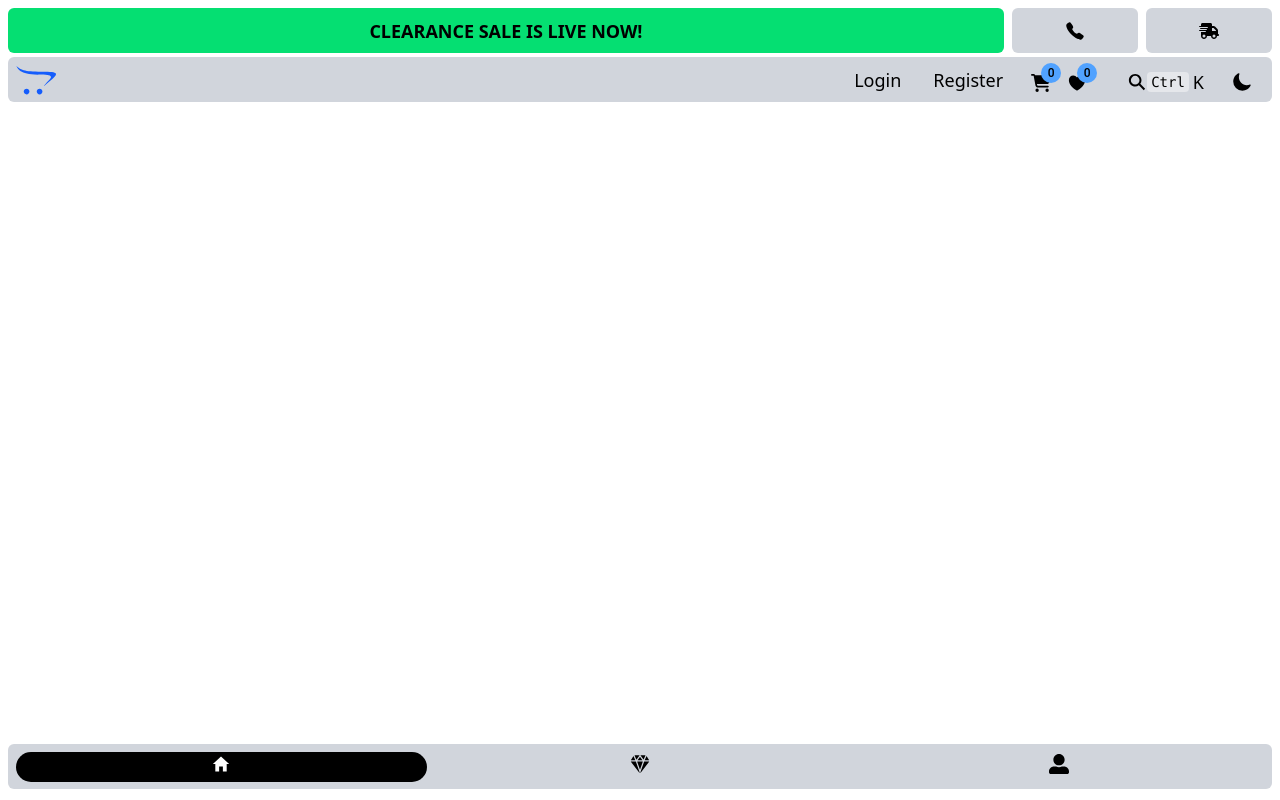
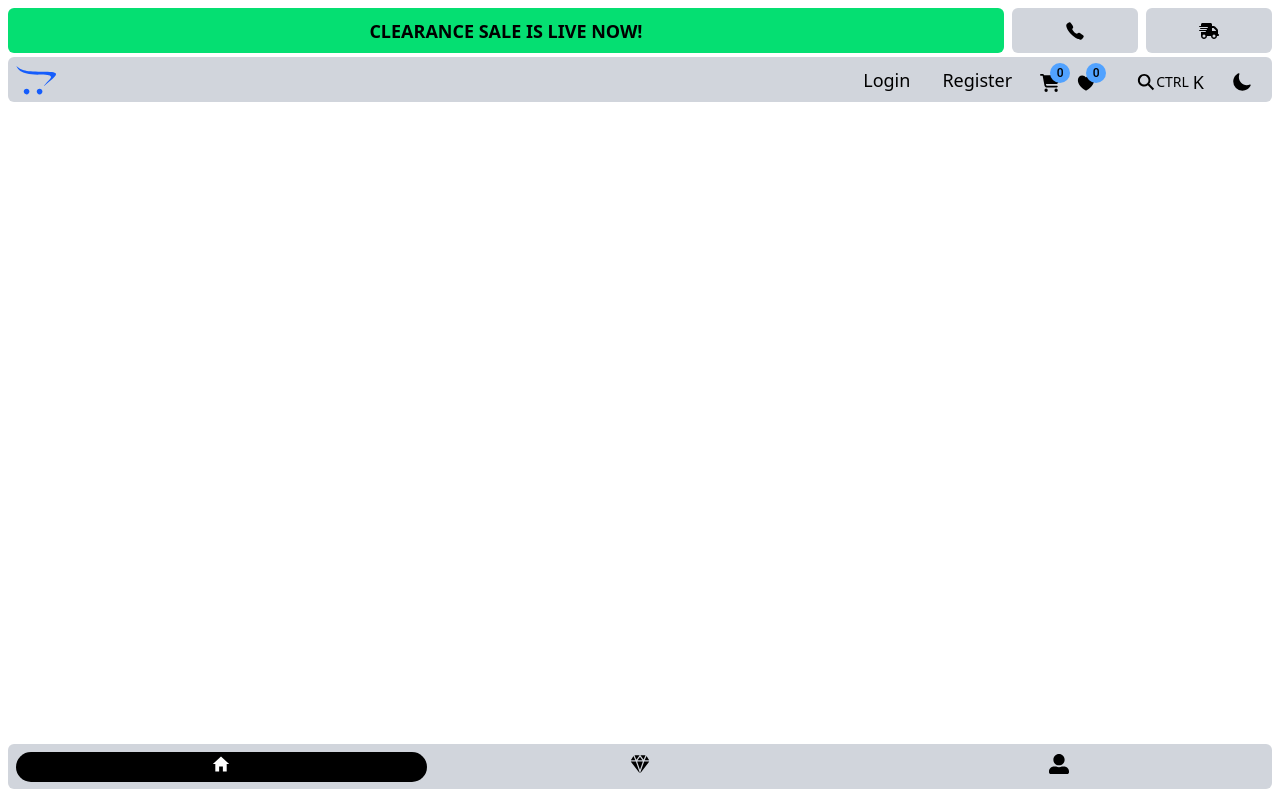
Before and after one commit to snippet-labs/CLIENT-AASHIS, a React (Vite) app in the folder client/: page / in a window 1280 px wide. Built offline with nearby package versions, Linux system fonts and the light colour scheme; what ldrs would draw is missing.

Commit message:
client(fix/seachbar): window keyboard action

```diff
--- a/client/src/Components/Menubar/Menubar.tsx
+++ b/client/src/Components/Menubar/Menubar.tsx
@@ -32,6 +32,7 @@ const Menubar: React.FC = () => {
   const { isOpen, handleCloseSearchModal, handleOpenSearchModal } =
     useSearchModal();
   const [currentSale, setCurrentSale] = useState<string>(sales[0]);
+  const [isMac,setIsMac] = useState(false)
   const timeoutRef = useRef<number | null>(null);
 
   // EFFECTS
@@ -51,6 +52,12 @@ const Menubar: React.FC = () => {
       }
     };
   }, []);
+
+    useEffect(() => {
+      const platform = window.navigator.platform.toLowerCase();
+      setIsMac(platform.includes('mac'));
+    }, []);
+
 
   return (
     <div className="h-[11vh]">
@@ -118,7 +125,7 @@ const Menubar: React.FC = () => {
               </Tooltip>
             </div>
             <button onClick={handleOpenSearchModal}>
-              <Search />
+              <Search isMac={isMac} />
             </button>
             <div className="HOVER-BUTTON">
               <IoMoon size={20} />
@@ -126,7 +133,11 @@ const Menubar: React.FC = () => {
           </div>
         </div>
       </div>
-      <SearchModal isOpen={isOpen} onClose={handleCloseSearchModal} />
+      <SearchModal
+        isOpen={isOpen}
+        onClose={handleCloseSearchModal}
+        isMac={isMac}
+      />
     </div>
   );
 };
--- a/client/src/Utils/Search/Search.tsx
+++ b/client/src/Utils/Search/Search.tsx
@@ -1,16 +1,12 @@
-import React, { useState, useEffect } from 'react';
+import React from 'react';
 // ICONS
 import { IoSearchSharp } from 'react-icons/io5';
 import { MdKeyboardCommandKey } from 'react-icons/md';
 
-const Searchbar: React.FC = () => {
-  const [isMac, setIsMac] = useState(false);
+// TYPES
+import { SearchProps } from './Search.types';
 
-  useEffect(() => {
-    const platform = window.navigator.platform.toLowerCase();
-    setIsMac(platform.includes('mac'));
-  }, []);
-
+const Searchbar: React.FC<SearchProps> = ({ isMac }) => {
   return (
     <div className="FLEX-CENTER HOVER-LINK TEXT hover:bg-black hover:text-white">
       <IoSearchSharp size={20} />
@@ -18,9 +14,9 @@ const Searchbar: React.FC = () => {
         {isMac ? (
           <MdKeyboardCommandKey size={20} />
         ) : (
-          <kbd className="px-1 bg-gray-200 rounded text-sm">Ctrl</kbd>
+          <span className="text-sm">CTRL</span>
         )}
-        <span className="font-medium">K</span>
+        <span className="font-normal">K</span>
       </div>
     </div>
   );
--- a/client/src/Utils/Search/Search.types.ts
+++ b/client/src/Utils/Search/Search.types.ts
@@ -1,6 +1,11 @@
 export interface SearchModalProps {
     isOpen: boolean;
+    isMac: boolean;
     onClose: () => void;
+}
+
+export interface SearchProps {
+  isMac: boolean;
 }
 
 export interface RecentSearchesProps {
--- a/client/src/Utils/Search/SearchModal.tsx
+++ b/client/src/Utils/Search/SearchModal.tsx
@@ -11,7 +11,7 @@ import { SearchModalProps } from './Search.types';
 // COMPONENTS
 import RecentSearches from './RecentSearch';
 
-const SearchModal: React.FC<SearchModalProps> = ({ isOpen, onClose }) => {
+const SearchModal: React.FC<SearchModalProps> = ({ isOpen, onClose, isMac }) => {
   // STATES
   const [query, setQuery] = useState('');
   const [recentSearches, setRecentSearches] = useState<string[]>([]);
@@ -140,9 +140,13 @@ const SearchModal: React.FC<SearchModalProps> = ({ isOpen, onClose }) => {
 
         <div className="END px-4 py-3 border-t border-gray-100">
           <div className="CENTER gap-1 text-xs text-gray-500">
-            <span className="FLEX-CENTER bg-gray-100 rounded px-1.5 py-0.5 min-w-[18px] font-medium">
+           {isMac ? (
+             <span className="FLEX-CENTER bg-gray-100 rounded px-1.5 py-0.5 min-w-[18px] font-medium">
               <MdKeyboardCommandKey size={14} />
             </span>
+           ): (
+            <span  className="FLEX-CENTER bg-gray-100 rounded px-1.5 py-0.5 min-w-[18px] font-medium">CTRL</span>
+           )}
             <span className="text-gray-400">+</span>
             <span className="FLEX-CENTER bg-gray-100 rounded px-1.5 py-0.5 min-w-[18px] font-medium">
               K
```
